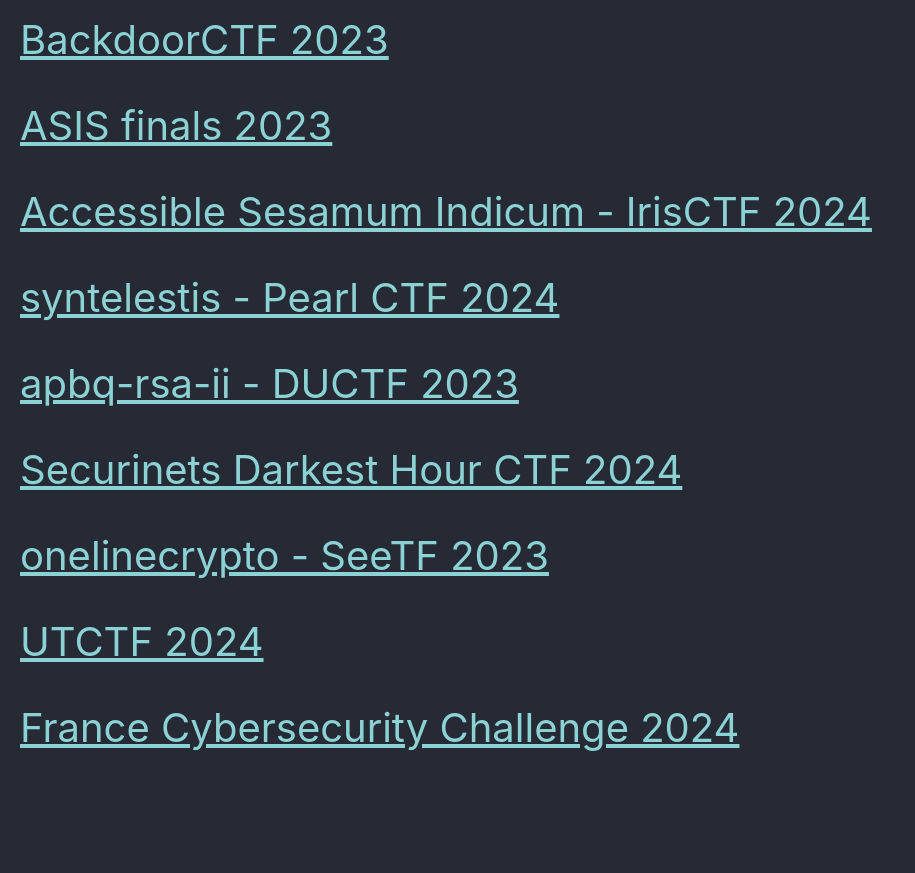
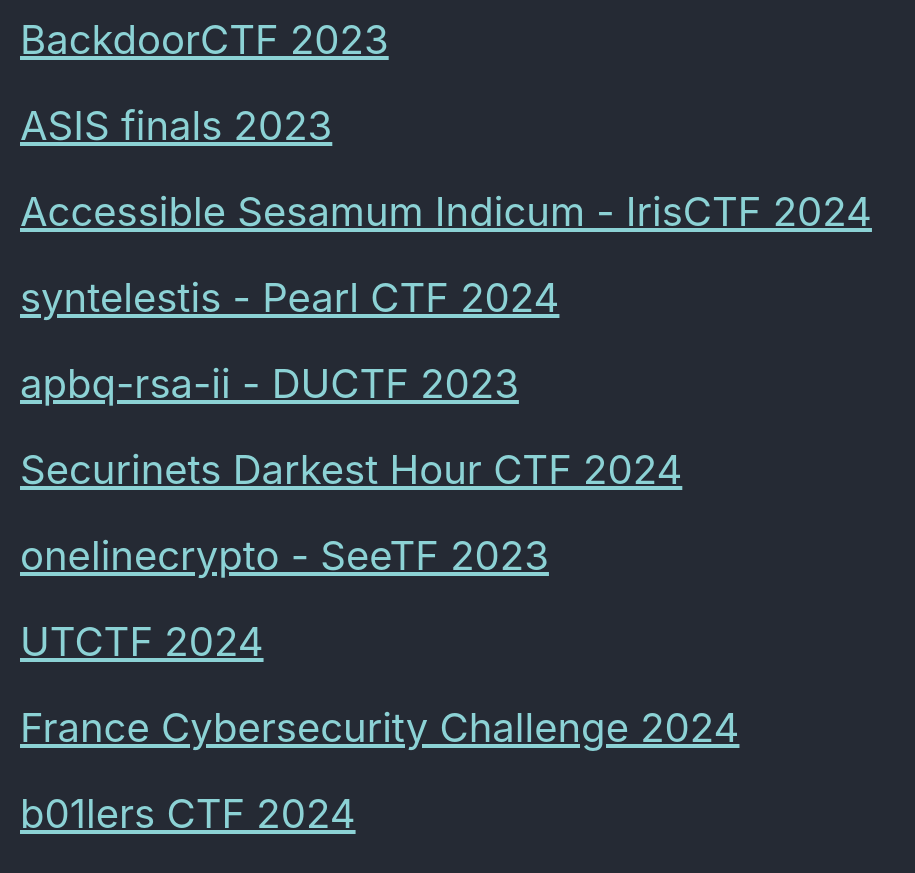
Before and after one commit to Connor-McCartney/Connor-McCartney.github.io, a Jekyll site: the page built from _pages/cryptography/other/other.md, in a window 1280 px wide and 900 px high, scrolled down 1398 px. Shown: the top 873 px of the window, without its empty margins (0-915 px from the left). Built offline with Jekyll 4.4.1, drawn with Linux system fonts in a browser that asks for light colours; cached includes are drawn as plain includes; before the commit the page ends 2212 px from its top, so only the background shows below that.

Commit message:
Update other.md

```diff
--- a/_pages/cryptography/other/other.md
+++ b/_pages/cryptography/other/other.md
@@ -72,3 +72,6 @@ title: Other
 
 
 <span style="font-size:2em;">   [France Cybersecurity Challenge 2024](/cryptography/other/FCSC-2024) </span> <br>
+
+
+<span style="font-size:2em;">   [b01lers CTF 2024](/cryptography/other/b01lers-CTF-2024) </span> <br>
```
